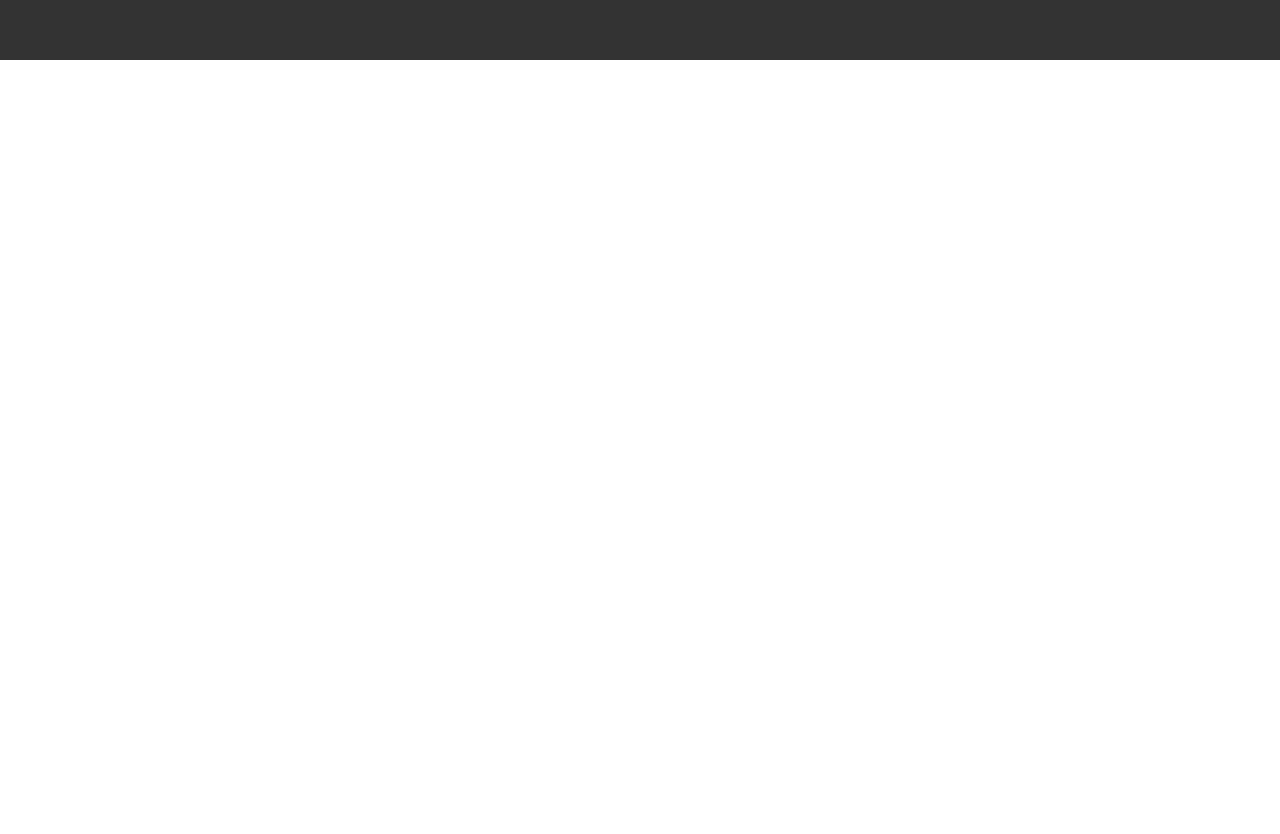
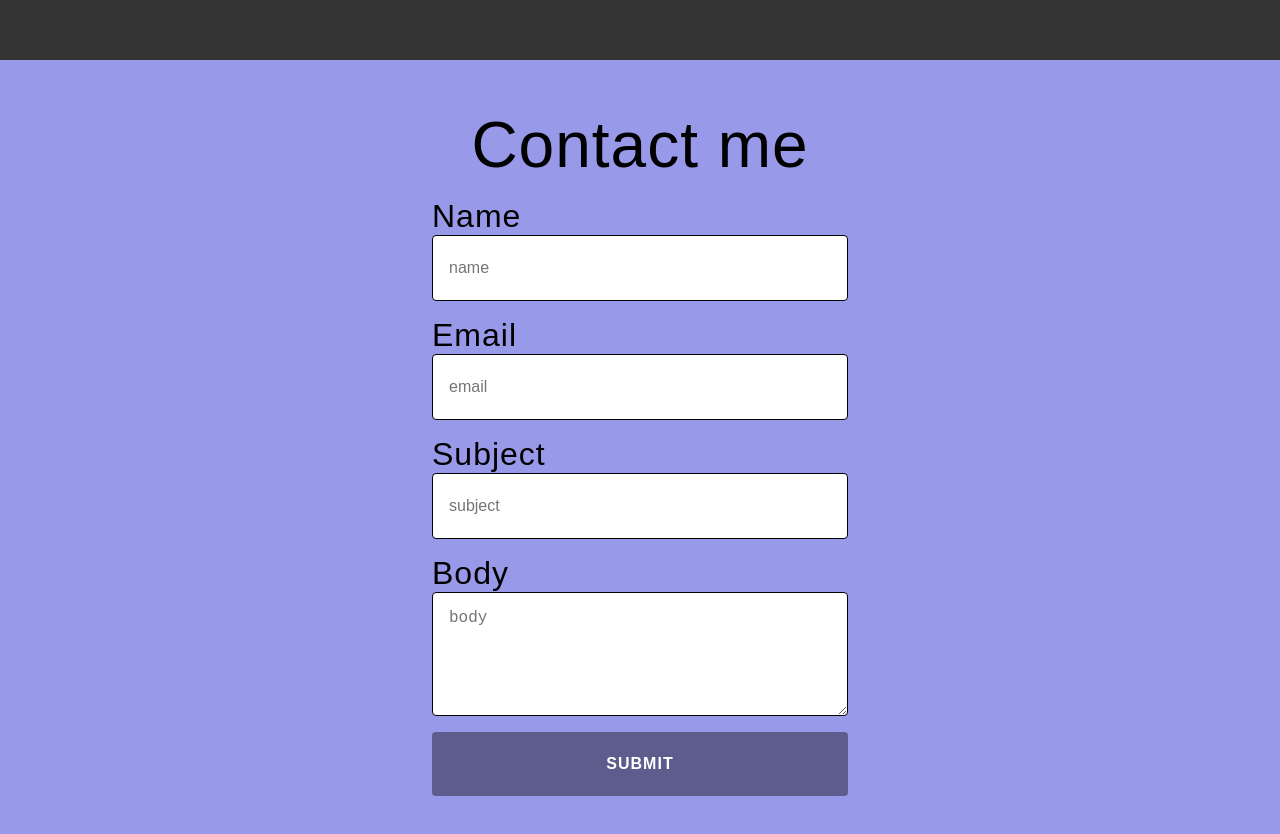
Before and after one commit to giovanni0918/divs-portfaux, a plain HTML site: page index.html in a window 1280 px wide. Shown: the part 3940-4774 px from the top of the page. Before the commit the page ends 4000 px from the top, so only its background shows below. Drawn offline with Linux system fonts and the light colour scheme.

Commit message:
Design Contact Form

```diff
--- a/index.html
+++ b/index.html
@@ -40,5 +40,14 @@
         <div class="container">bass</div>
         <div class="container">lorem</div>
         <div class="container">ipsum</div>
+        <div class="container">
+            <form action="" class="contact-form" autocomplete="off">Contact me
+                <label>Name<input name="name" type="text" placeholder="name" required></label>
+                <label>Email<input name="email" type="email" placeholder="email" required></label>
+                <label>Subject<input name="subject" type="text" placeholder="subject" required></label>
+                <label>Body<textarea name="body" cols="80" rows="5" maxlength="400" placeholder="body" required></textarea></label>
+                <label aria-label="Submit Contact Form"><button type="submit" id="contact-form__button">Submit</button></label>
+            </form>
+        </div>
     </body>
 </html>
--- a/style.css
+++ b/style.css
@@ -21,3 +21,43 @@ div.container:nth-of-type(even){
     background: rgba(85,85,221,0.6);
     color:black;
 }
+form.contact-form{
+    width: 100%;
+    max-width: 480px;
+    font-family: Arial, Helvetica, sans-serif;
+    text-align: center;
+    letter-spacing: 1px;
+}
+form.contact-form label{
+    margin: 0.5rem 1rem;
+    border-radius: 0.25rem;
+    display: flex;
+    flex-direction: column;
+    justify-content: center;
+    font-size: 1rem;
+    text-align: left;
+}
+form.contact-form input, form.contact-form textarea {
+    min-height: 2em;
+    padding: 0.5rem;
+    border-radius: 0.125rem;
+    border: 1px solid black;
+    font-size: 0.5rem;
+}
+form.contact-form input:focus, form.contact-form textarea:focus, form.contact-form button#contact-form__button:focus{
+    border: 0.1rem  solid #E91E63;
+}
+form.contact-form button#contact-form__button {
+    height: 2rem;
+    border: 0;
+    border-radius: 0.125rem;
+    font-size: 0.5rem;
+    background: rgba(0,0,0,0.4);
+    color: white;
+    text-transform: uppercase;
+    letter-spacing: 1px;
+    font-weight: 700;
+}
+form.contact-form button#contact-form__button:active{
+    background: rgba(0,0,0,0.6);
+}
```
